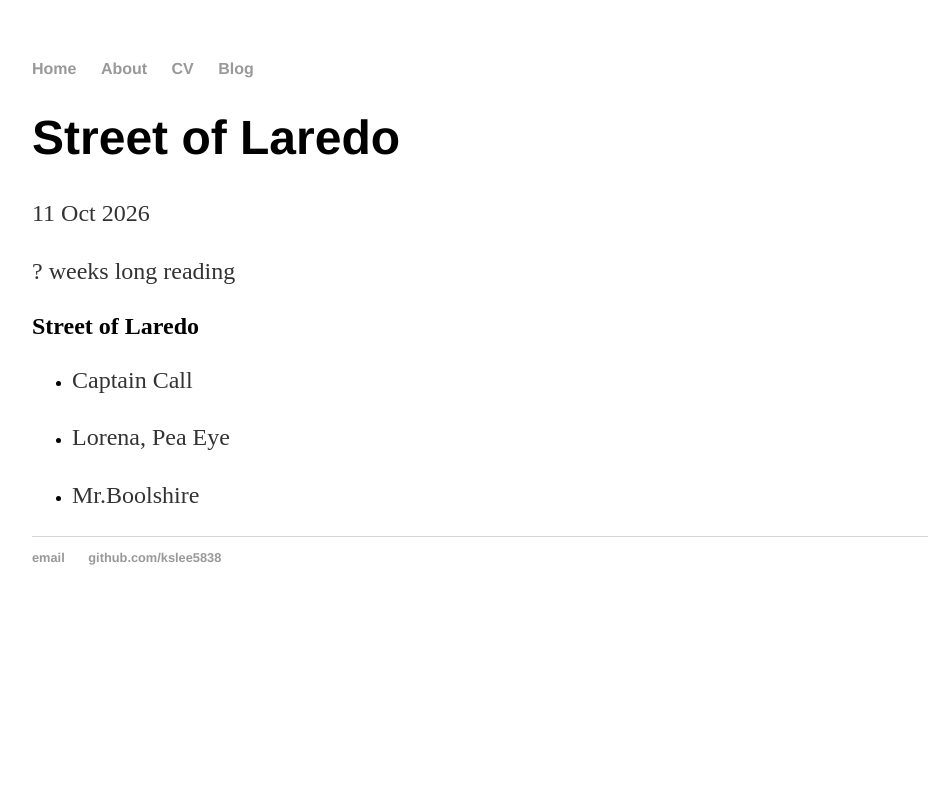
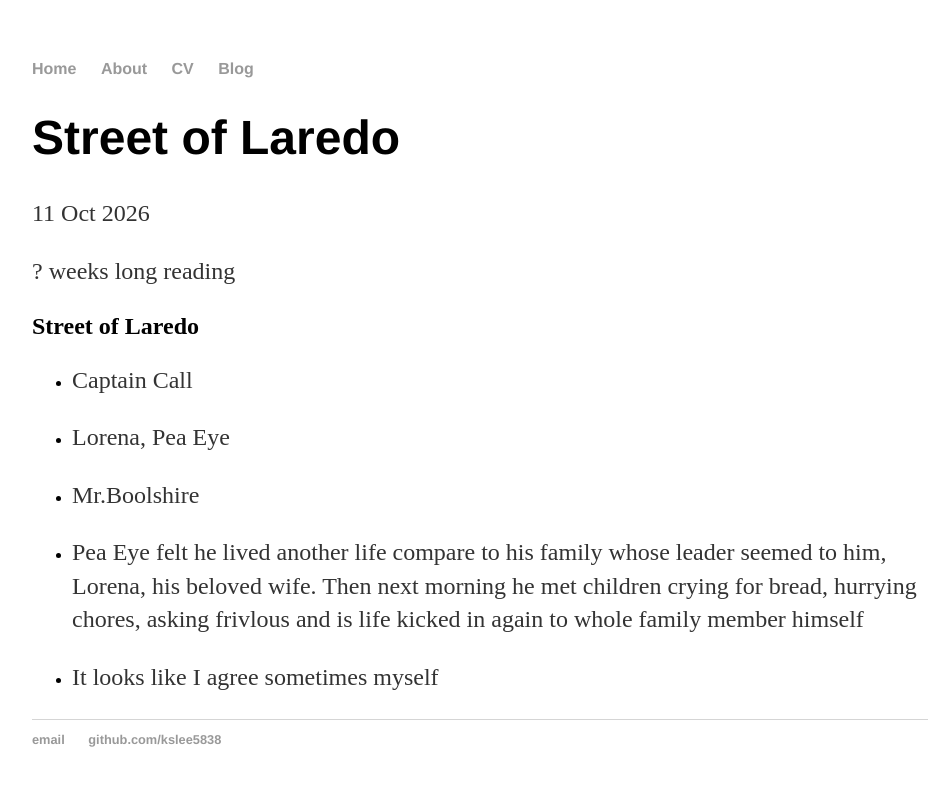
Before and after one commit to kslee5838/kslee5838.github.io, a Jekyll site: the page built from _posts/2026-10-11-Street-of_Laredo.md, in a window 1280 px wide. Shown: the top 786 px of the page, without its empty margins (160-1108 px from the left). Built offline with Jekyll 4.4.1, drawn with Linux system fonts in a browser that asks for light colours.

Commit message:
Enhance narrative with Pea Eye's reflections
Added new content reflecting Pea Eye's perspective on life and family.

```diff
--- a/_posts/2026-10-11-Street-of_Laredo.md
+++ b/_posts/2026-10-11-Street-of_Laredo.md
@@ -12,3 +12,7 @@ date : 2026-10-11
 - Lorena, Pea Eye
 
 - Mr.Boolshire
+
+- Pea Eye felt he lived another life compare to his family whose leader seemed to him, Lorena, his beloved wife. Then next morning he met children crying for bread, hurrying chores, asking frivlous and is life kicked in again to whole family member himself
+
+- It looks like I agree sometimes myself
```
